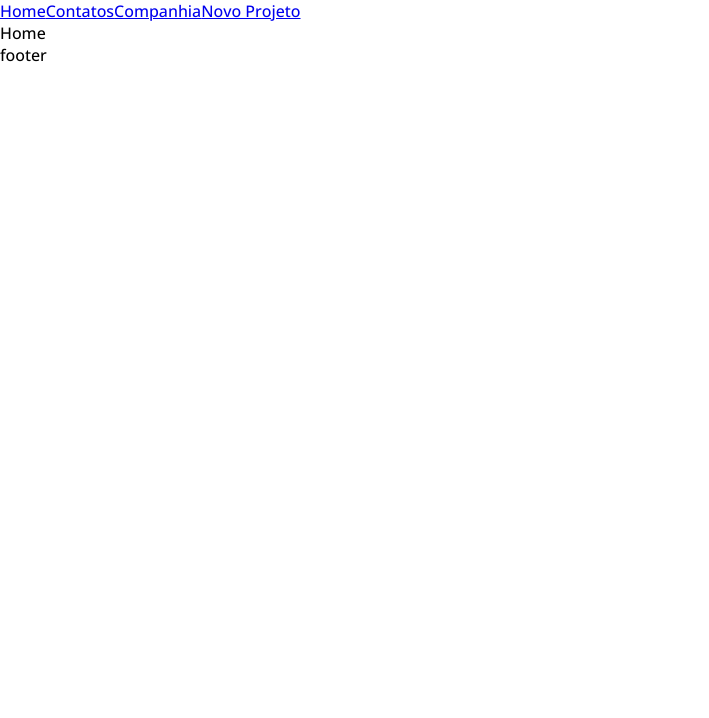
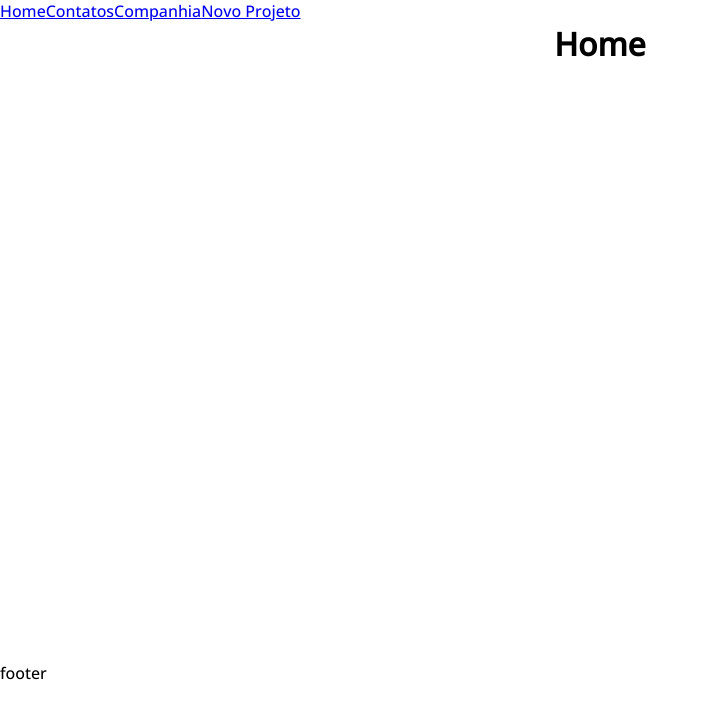
Before and after one commit to Brunowcst/AppFinancas, a React (Create React App) app in the folder app-financas/: page / in a window 1280 px wide. Shown: the top 718 px of the page, without its empty margins (0-709 px from the left). Built offline with nearby package versions, Linux system fonts and the light colour scheme.

Commit message:
Criação de layout

```diff
--- a/app-financas/src/App.js
+++ b/app-financas/src/App.js
@@ -1,5 +1,4 @@
-import { BrowserRouter as Router, Routes, Route, Link } from 'react-router-dom';
-import { Outlet } from 'react-router-dom';
+import { BrowserRouter as Router, Routes, Route } from 'react-router-dom';
 
 import Contacts from './components/pages/Contacts';
 import Home from './components/pages/Home';
@@ -7,8 +6,8 @@ import Company from './components/pages/Company';
 import NewProject from './components/pages/NewProject';
 import ErrorPage from './components/pages/ErrorPage';
 import NavBar from './components/NavBar';
+import Container from './components/layout/Container';
 
-import './app.css';
 
 function App() {
 
@@ -16,13 +15,15 @@ function App() {
     <>
     <Router>
       <NavBar/>
+      <Container customClass="min-height">
           <Routes>
             <Route path='/' element={<Home/>}/>
             <Route path='contacts' element={<Contacts/>}/>
             <Route path='newproject' element={<NewProject/>}/>
             <Route path='company' element={<Company/>}/>
-          <Route path="*" element={<ErrorPage />} />
+            <Route path="*" element={<ErrorPage/>} />
           </Routes>
+        </Container>
         <p>footer</p>
     </Router>
   </>
--- /dev/null
+++ b/app-financas/src/components/layout/Container.js
@@ -0,0 +1,9 @@
+import styles from './Container.module.css';
+
+function Container(props) {
+    return (
+        <div className={`${styles.container} ${styles[props.customClass]}`}>{props.children}</div>
+    );
+}
+
+export default Container;
--- /dev/null
+++ b/app-financas/src/components/layout/Container.module.css
@@ -0,0 +1,24 @@
+.container {
+    width: 1200px;
+    display: flex;
+    justify-content: space-between;
+    flex-wrap: wrap;
+}
+
+.container > div {
+    margin: 0 auto;
+    height: 10%;
+}
+
+.min-height {
+    min-height: 80%;
+}
+
+.start {
+    justify-content: flex-start;
+}
+
+.column {
+    justify-content: flex-start;
+    flex-direction: column;
+}
--- a/app-financas/src/components/pages/Home.js
+++ b/app-financas/src/components/pages/Home.js
@@ -1,6 +1,8 @@
 function Home() {
     return (
-        <div>Home</div>
+        <div>
+            <h1>Home</h1>
+        </div>
     )
 }
 
```
Lines whose indentation alone changed are shown as unchanged.
